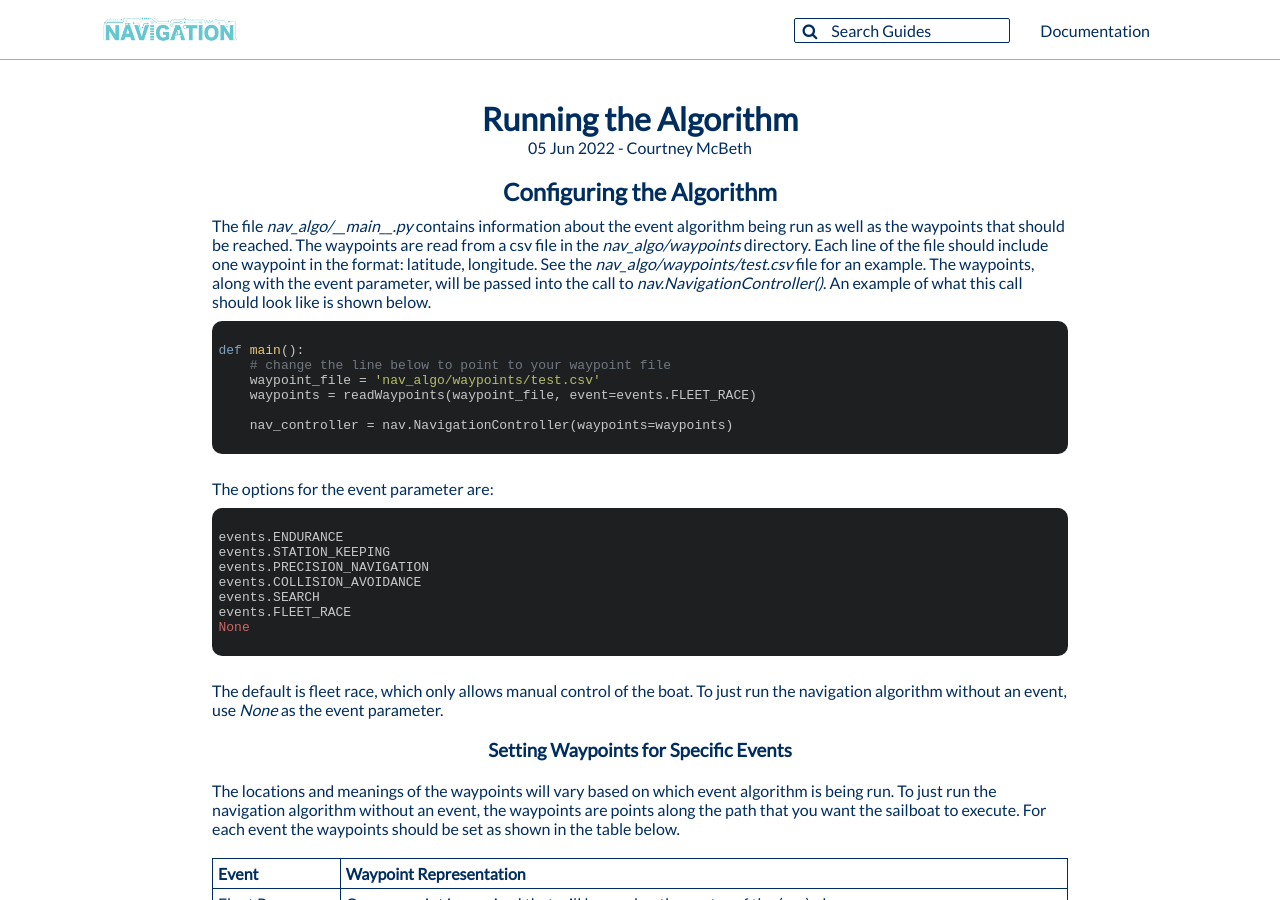
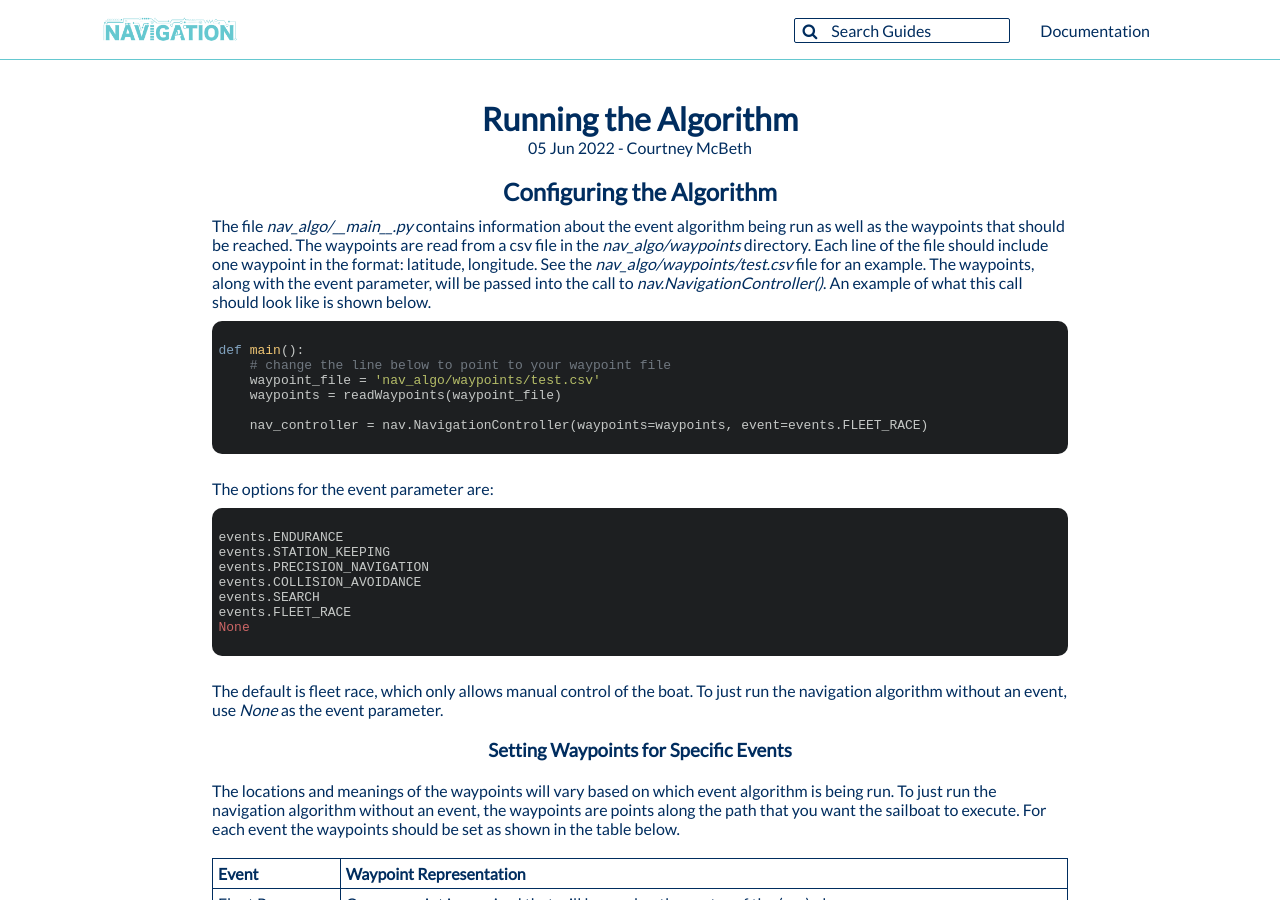
Before and after one commit to CUSail-Navigation/intrasite, a Jekyll site: the page built from _posts/2022-06-05-runalgo.md, in a window 1280 px wide and 900 px high. Built offline with Jekyll 4.4.1, drawn with Linux system fonts in a browser that asks for light colours.

Commit message:
fixing oopsie

```diff
--- a/_posts/2022-06-05-runalgo.md
+++ b/_posts/2022-06-05-runalgo.md
@@ -19,9 +19,9 @@ The file _nav\_algo/\_\_main\_\_.py_ contains information about the event algori
 def main():
     # change the line below to point to your waypoint file
     waypoint_file = 'nav_algo/waypoints/test.csv'
-    waypoints = readWaypoints(waypoint_file, event=events.FLEET_RACE)
+    waypoints = readWaypoints(waypoint_file)
 
-    nav_controller = nav.NavigationController(waypoints=waypoints)
+    nav_controller = nav.NavigationController(waypoints=waypoints, event=events.FLEET_RACE)
 
 </code>
 </pre>
```
